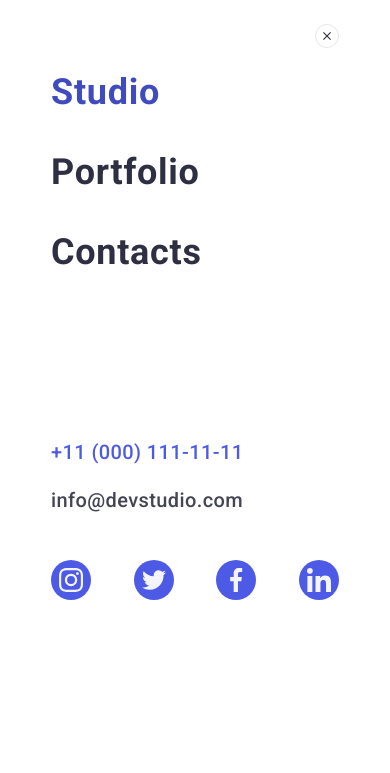
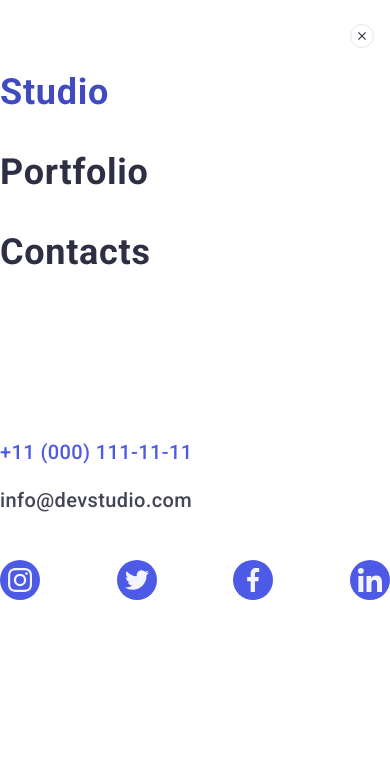
Before and after one commit to Karlson1979/goit-markup-hw-06, a website: page index.html in a window 390 px wide. Shown: the top 773 px of the page. Drawn offline with nearby package versions, Linux system fonts and the light colour scheme.

Commit message:
mob-container-delete

```diff
--- a/index.html
+++ b/index.html
@@ -525,7 +525,7 @@
     </div>
     <!-- MOBILE MENU -->
     <div class="mobile-menu is-open">
-        <div class="container mobile-menu-container">
+        <div class="mobile-menu-container">
             <button class="mobile-menu-close-btn" type="button">
                 <svg class="mobile-menu-close-icon" width="8" height="8" aria-label="close-icon">
                     <use href="./images/icons.svg#icon-modal-close"></use>
```
